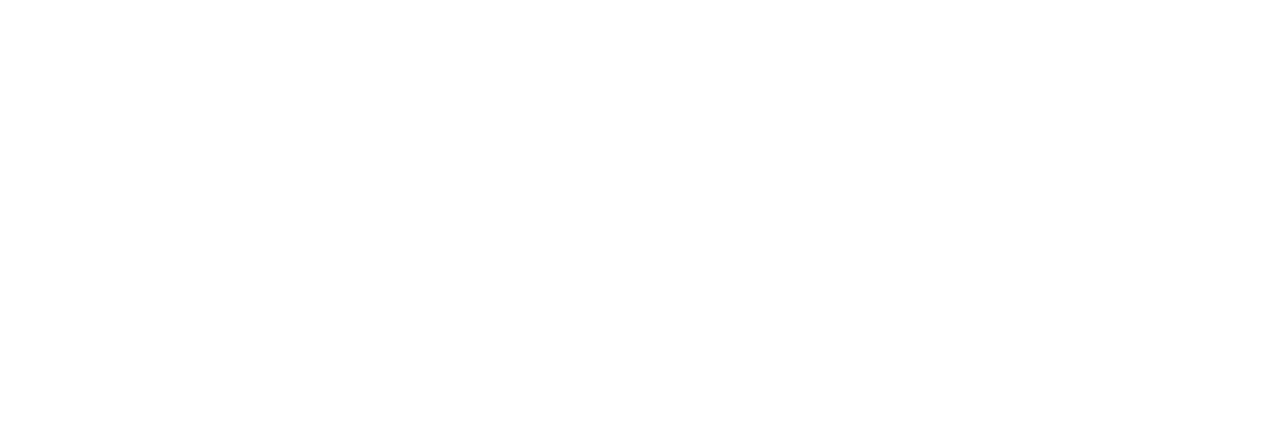
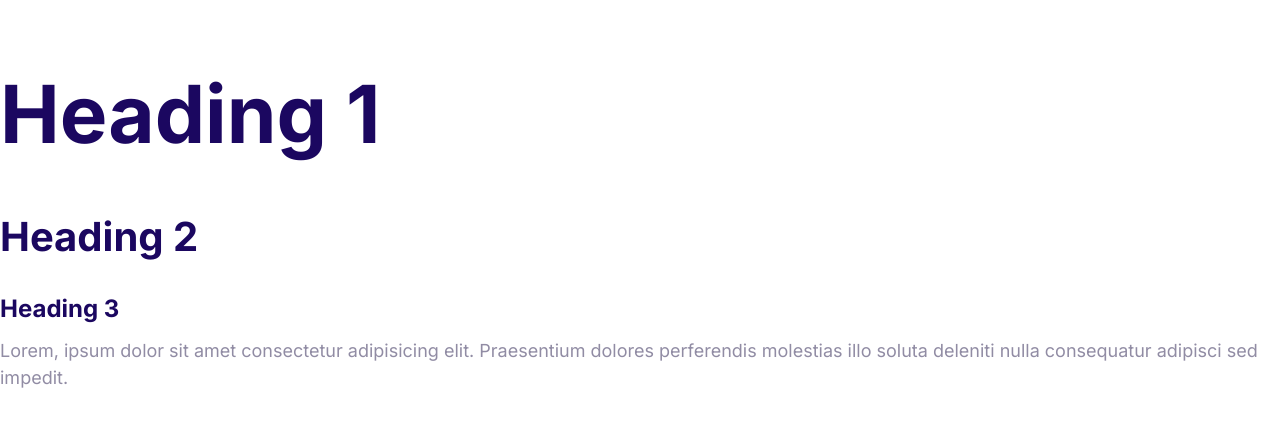
Before and after one commit to retsohuang/moshify, a plain HTML site: page index.html in a window 1280 px wide. Drawn offline with Linux system fonts and the light colour scheme.

Commit message:
feat: define the styles for the fonts.

```diff
--- a/css/styles.css
+++ b/css/styles.css
@@ -5,3 +5,52 @@
   --color-headings: #1b0760;
   --color-body: #918ca4;
 }
+
+html {
+  /* If the default font size is 16px, so 62.5$ of 16px = 10px */
+  font-size: 62.5%;
+}
+
+body {
+  color: var(--color-body);
+  font-family: Inter, Arial, Helvetica, sans-serif;
+  font-size: 2.4rem;
+  line-height: 1.5;
+}
+
+h1,
+h2,
+h3 {
+  color: var(--color-headings);
+  margin-bottom: 1rem;
+}
+
+h1 {
+  font-size: 7rem;
+}
+
+h2 {
+  font-size: 4rem;
+}
+
+h3 {
+  font-size: 3rem;
+}
+
+p {
+  margin-top: 0;
+}
+
+@media screen and (min-width: 1024px) {
+  body {
+    font-size: 1.8rem;
+  }
+
+  h1 {
+    font-size: 8rem;
+  }
+
+  h3 {
+    font-size: 2.4rem;
+  }
+}
--- a/index.html
+++ b/index.html
@@ -5,8 +5,23 @@
     <meta http-equiv="X-UA-Compatible" content="IE=edge" />
     <meta name="viewport" content="width=device-width, initial-scale=1.0" />
     <title>Document</title>
+    <link rel="preconnect" href="https://fonts.googleapis.com" />
+    <link rel="preconnect" href="https://fonts.gstatic.com" crossorigin />
+    <link
+      href="https://fonts.googleapis.com/css2?family=Inter:wght@400;700&display=swap"
+      rel="stylesheet"
+    />
     <link rel="stylesheet" href="css/normalize.css" />
     <link rel="stylesheet" href="css/styles.css" />
   </head>
-  <body></body>
+  <body>
+    <h1>Heading 1</h1>
+    <h2>Heading 2</h2>
+    <h3>Heading 3</h3>
+    <p>
+      Lorem, ipsum dolor sit amet consectetur adipisicing elit. Praesentium
+      dolores perferendis molestias illo soluta deleniti nulla consequatur
+      adipisci sed impedit.
+    </p>
+  </body>
 </html>
```
